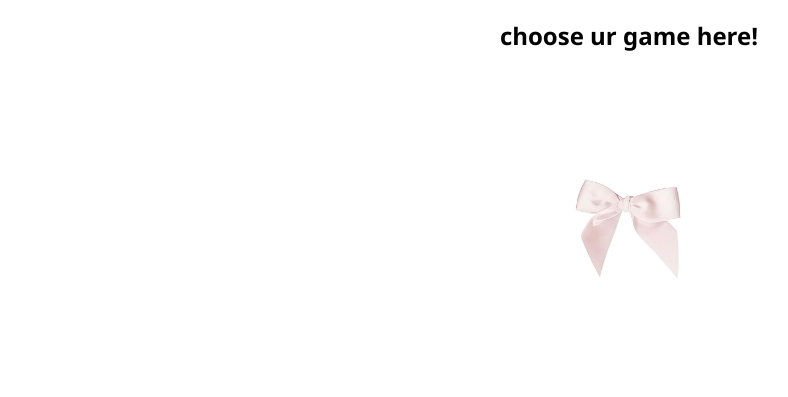
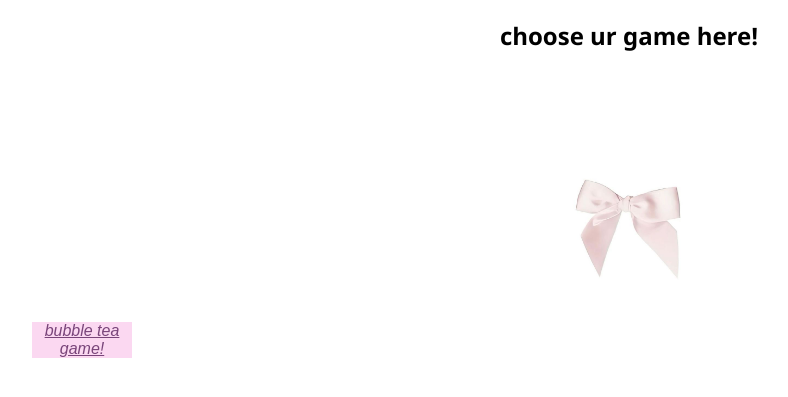
Before and after one commit to k2pereir/hardcoregamer, a plain HTML site: page index.html in a window 1280 px wide. Shown: the part 67-464 px from the top of the page, without its empty margins (11-799 px from the left). Drawn offline with Linux system fonts and the light colour scheme.

Commit message:
i added a button that works

```diff
--- a/index.html
+++ b/index.html
@@ -9,11 +9,13 @@
     <body>
         <h1>WELCOME</h1>
         <h2>choose ur game here!</h2>
+
         <img src="bubble_tea_bag.jpg"
         width="200"
         height="200"
         style="transform: translate(-500px, 50px);"
         />
+
         <img src="bow.jpg"
         width="200"
         height="200"
@@ -24,5 +26,8 @@
         heigh="200"
         style="transform: translate(500px, 50px);"
         />
+
+        <a href="bobagame.html" class="bobabutton">bubble tea game!</a>
+
     </body>
 </html>
--- a/style.css
+++ b/style.css
@@ -2,3 +2,17 @@ body{
     font-family:'Segoe UI', Tahoma, Geneva, Verdana, sans-serif;
     text-align: center;
 }
+
+.bobabutton {
+    background-color: #fbd8f1;
+    color: rgb(121, 69, 122);
+    text-align: center;
+    font-size: 16px;
+    font-family: fantasy;
+    font-style: italic;
+    width: 100px;
+    height: 5;
+    margin-top: 45px;
+    margin-left: 35px;
+    display: block;
+    }
```
Also changed, not shown: bobagame.html (added, +14 -0 lines), bubblestyle.css (added).
